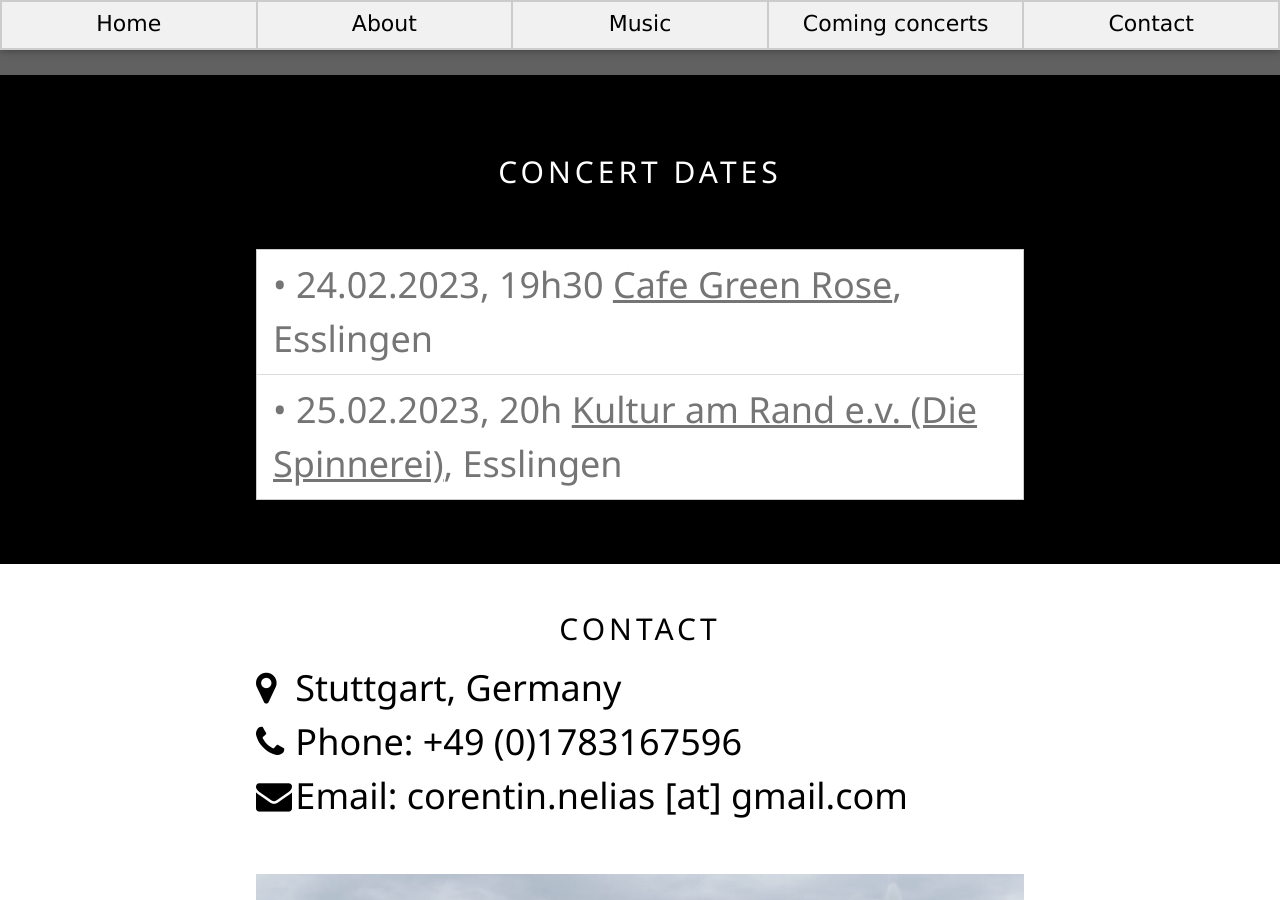
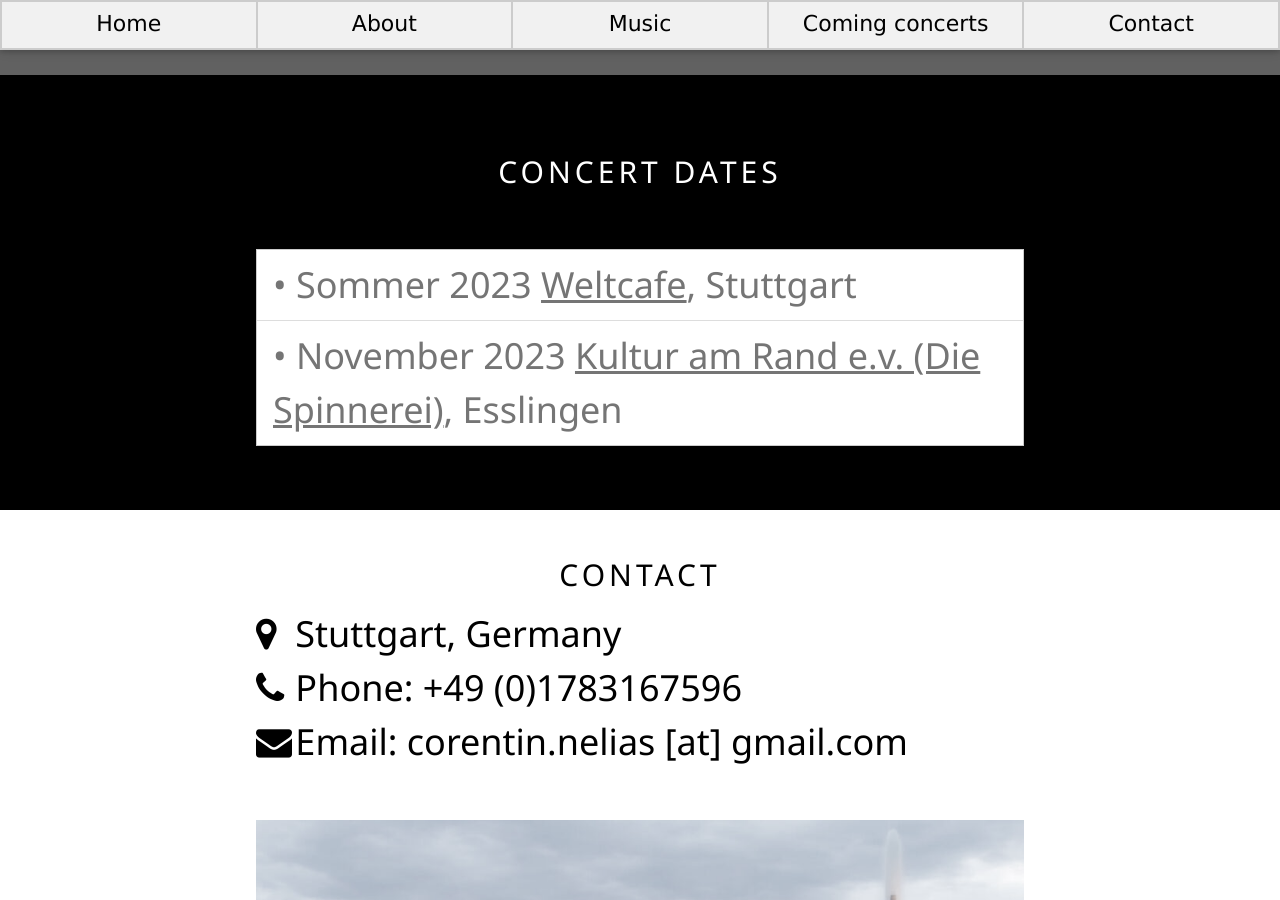
Before and after one commit to Trio-Nelias/Trio-Nelias.io, a Jekyll site: the page built from index.html, in a window 1280 px wide and 900 px high, scrolled down 1710 px. Built offline with Jekyll 4.4.1, drawn with Linux system fonts in a browser that asks for light colours.

Commit message:
adapt gigs data

```diff
--- a/_data/gigs.yml
+++ b/_data/gigs.yml
@@ -1,9 +1,7 @@
-- date : 24.02.2023, 19h30
-  place : Cafe Green Rose
-  adress : ", Esslingen"
-  url : "https://www.instagram.com/p/CnuW2z0jwAG/?hl=fr"
+- date : Sommer 2023
+  place : Weltcafe
+  adress : ", Stuttgart"
 
-- date : 25.02.2023, 20h
+- date : November 2023
   place : Kultur am Rand e.v. (Die Spinnerei)
   adress : ", Esslingen"
-  url : "https://kulturamrande-es.de/start"
```
